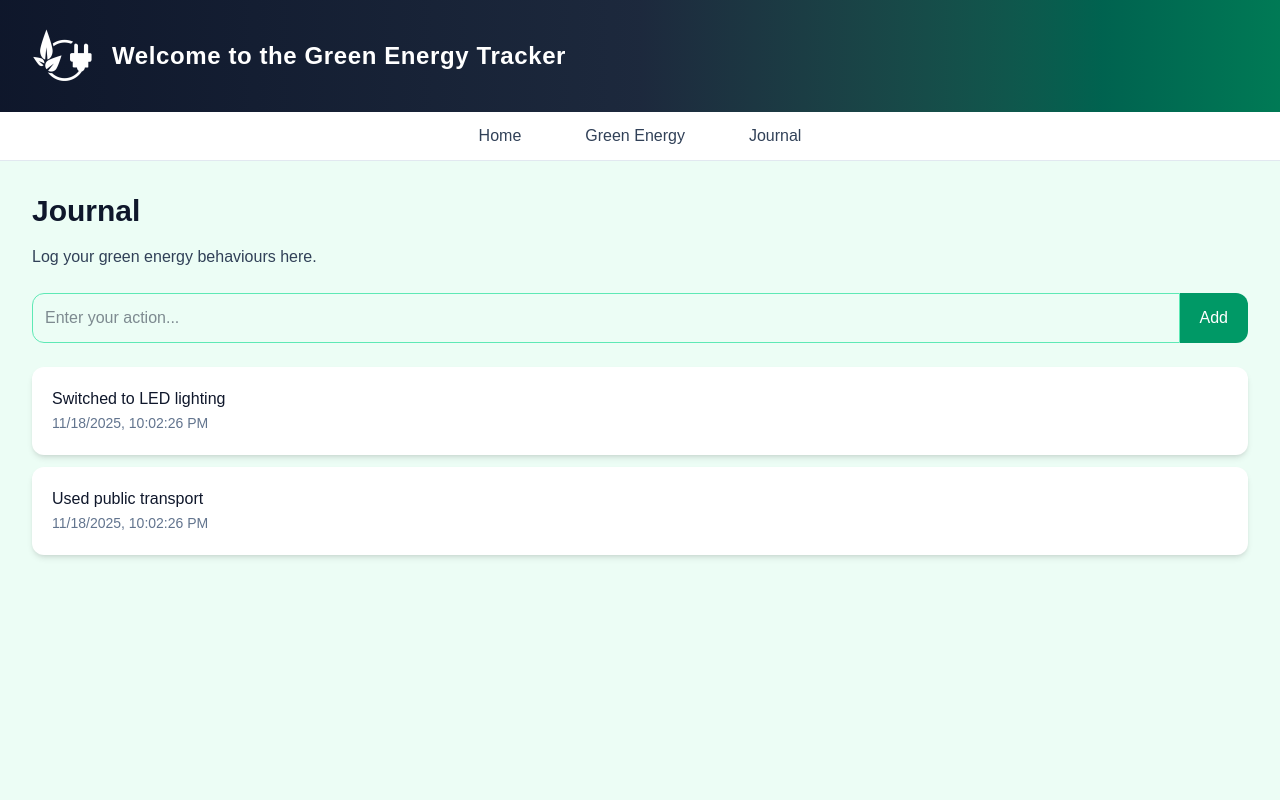
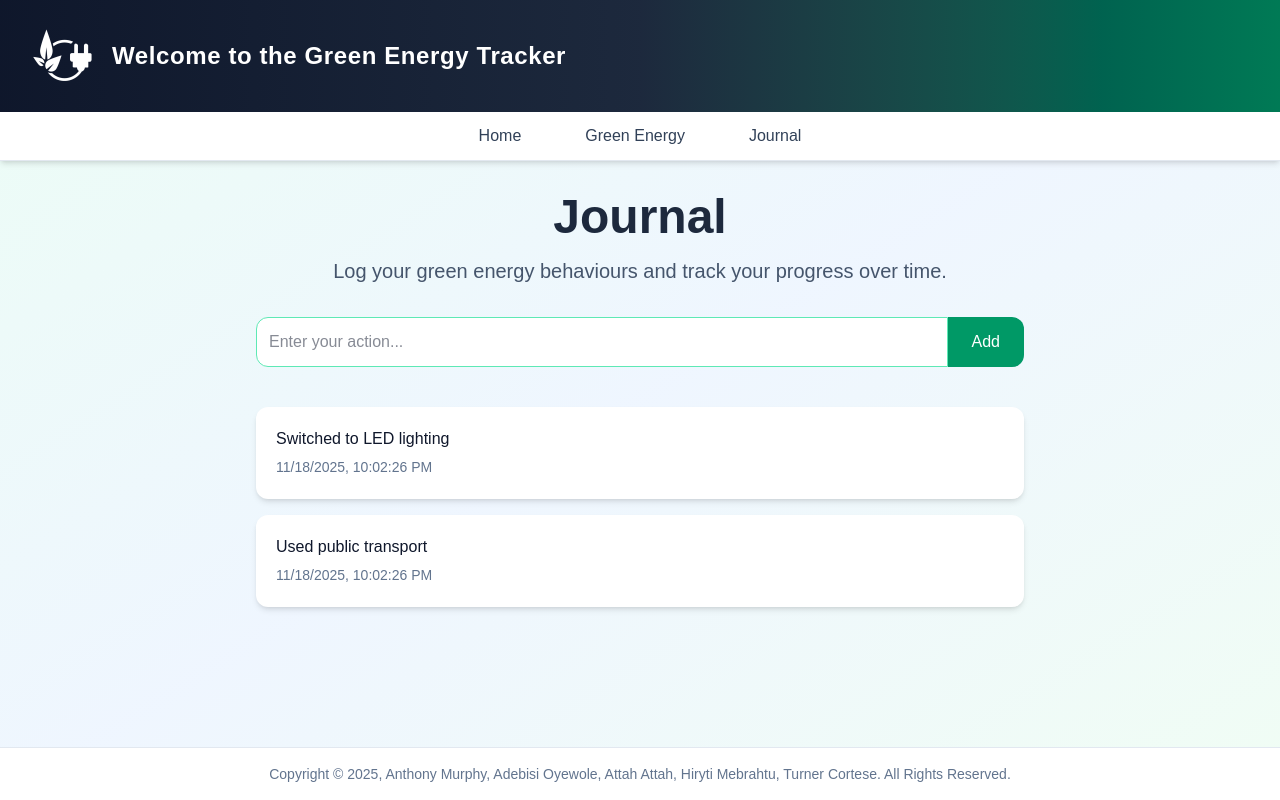
Before and after one commit to awrmurphy/cpan144-group-project, a Next.js app: page /journal in a window 1280 px wide. Shown: the top 800 px of the page. Built offline with nearby package versions, Linux system fonts and the light colour scheme.

Commit message:
updated journal page styling

```diff
--- a/pages/journal.tsx
+++ b/pages/journal.tsx
@@ -1,4 +1,5 @@
 import { useEffect, useState } from "react";
+import { motion } from "framer-motion";
 
 async function getJournalEntries(): Promise<Array<{ id: number; text: string; date: string }>> {
 
@@ -38,42 +39,65 @@ export default function Journal() {
   };
 
   return (
-    <div className="h-screen p-8 bg-emerald-50">
-      <h1 className="text-3xl font-bold mb-4 text-slate-900">Journal</h1>
-      <p className="mb-6 text-slate-700">
-        Log your green energy behaviours here.
+    <motion.div
+      initial={{ opacity: 0, y: -20 }}
+      animate={{ opacity: 1, y: 0 }}
+      transition={{ duration: 0.6, type: "spring", stiffness: 120, damping: 12 }}
+      className="container mx-auto px-4 py-8"
+    >
+      {/* Header */}
+      <section className="text-center mb-8">
+        <h1 className="text-5xl font-bold text-slate-800 mb-4">
+          Journal
+        </h1>
+        <p className="text-xl text-slate-600 max-w-3xl mx-auto">
+          Log your green energy behaviours and track your progress over time.
         </p>
+      </section>
 
-      <div className="flex mb-6">
+      {/* Input */}
+      <section className="max-w-3xl mx-auto mb-10">
+        <div className="flex">
           <input
             type="text"
             value={input}
             onChange={(e) => setInput(e.target.value)}
             placeholder="Enter your action..."
-          className="flex-1 p-3 rounded-l-xl border border-emerald-300 focus:outline-none focus:ring-2 focus:ring-emerald-500 text-slate-900"
+            className="flex-1 p-3 rounded-l-xl border border-emerald-300 focus:outline-none focus:ring-2 focus:ring-emerald-500 text-slate-900 bg-white"
           />
           <button
             onClick={handleAdd}
-          className="px-5 bg-emerald-600 text-white rounded-r-xl hover:bg-emerald-700 transition"
+            className="px-6 bg-emerald-600 text-white rounded-r-xl hover:bg-emerald-700 transition"
           >
             Add
           </button>
         </div>
+      </section>
 
+      {/* Entries */}
+      <section className="max-w-3xl mx-auto">
         {loading ? (
           <p className="text-slate-600">Loading entries...</p>
         ) : entries.length === 0 ? (
           <p className="text-slate-600">No entries yet.</p>
         ) : (
-        <ul className="space-y-3">
+          <ul className="space-y-4">
             {entries.map((entry) => (
-            <li key={entry.id} className="p-5 bg-white rounded-xl shadow-md">
-              <p className="text-slate-900">{entry.text}</p>
-              <span className="text-sm text-slate-500">{entry.date}</span>
+              <li
+                key={entry.id}
+                className="p-5 bg-white rounded-xl shadow-md"
+              >
+                <p className="text-slate-900 text-base mb-1">
+                  {entry.text}
+                </p>
+                <span className="text-sm text-slate-500">
+                  {entry.date}
+                </span>
               </li>
             ))}
           </ul>
         )}
-    </div>
+      </section>
+    </motion.div>
   );
 }
```
Lines whose indentation alone changed are shown as unchanged.
